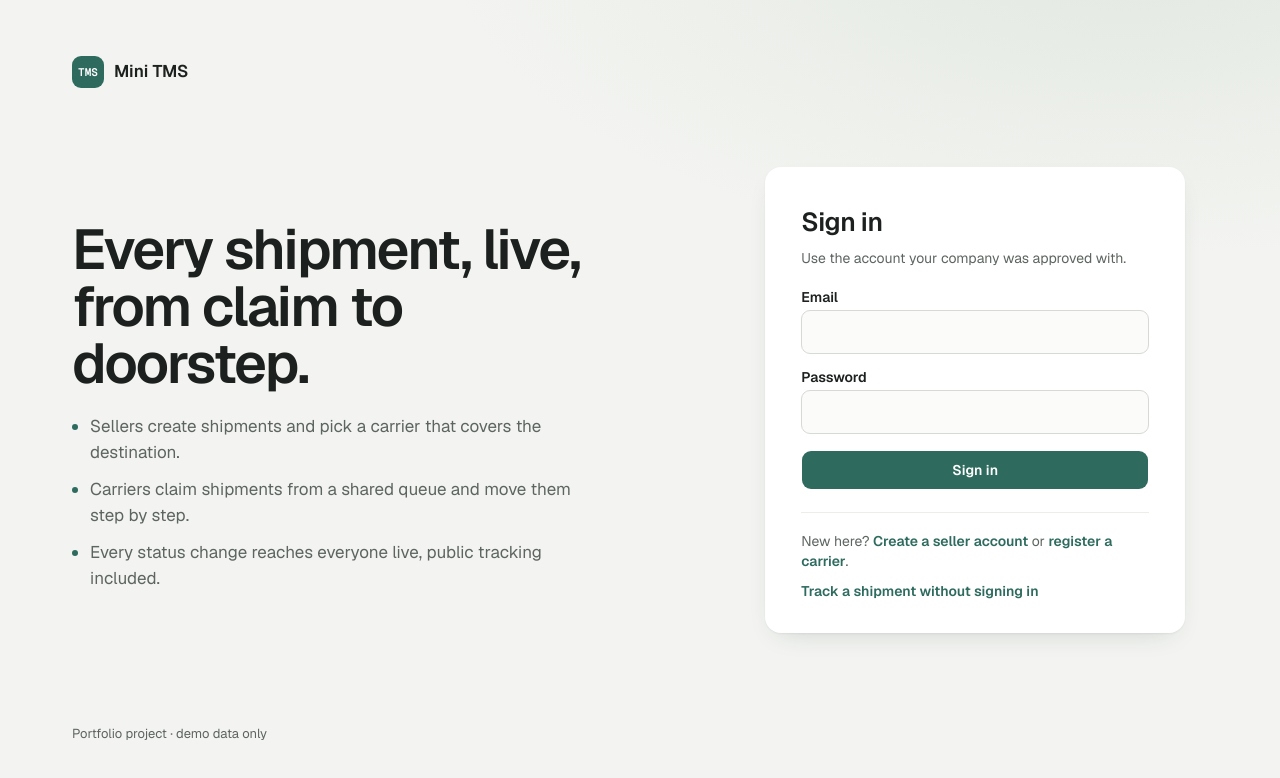
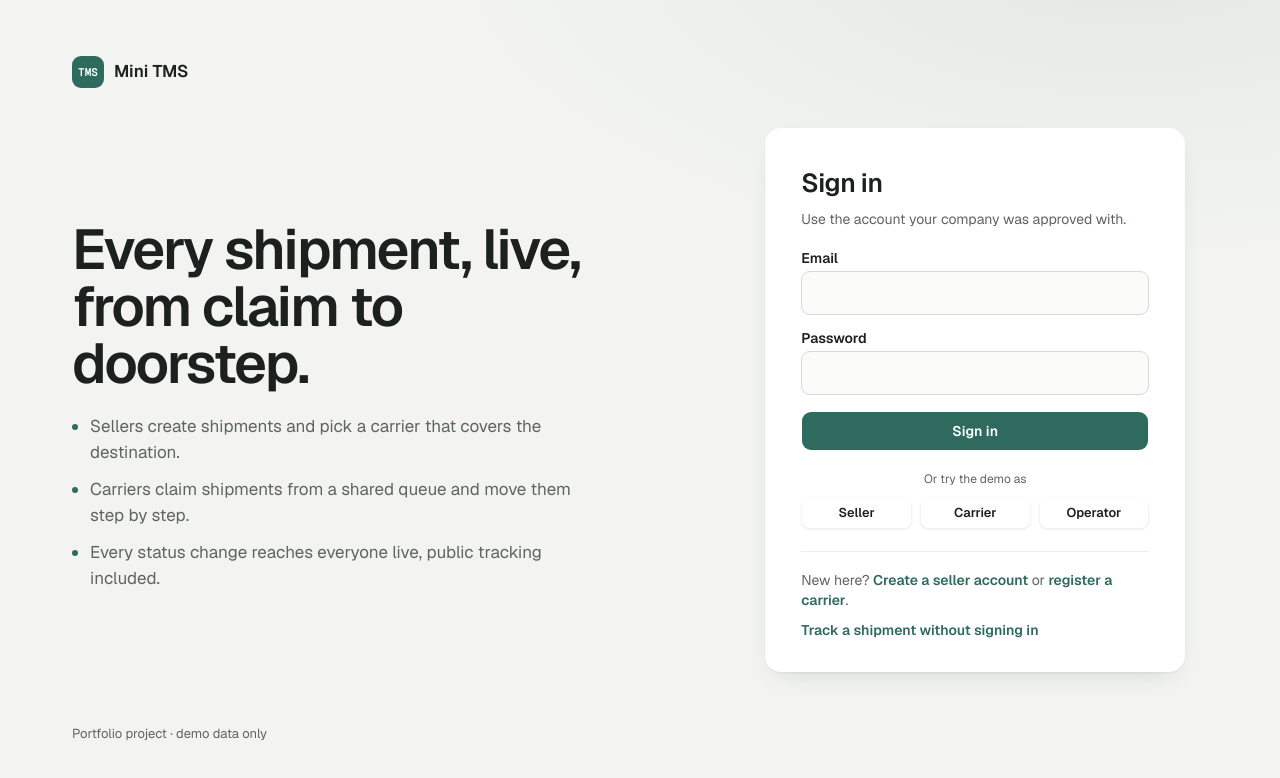
Before and after one commit to MGuerreiro42/mini-tms-logitrack, a Next.js app in the folder apps/web/: page /login in a window 1280 px wide. Shown: the top 778 px of the page. Built offline with nearby package versions, Linux system fonts and the light colour scheme; no server answers.

Commit message:
feat(web): one-click demo accounts on the login page

```diff
--- a/apps/web/src/app/(public)/login/page.tsx
+++ b/apps/web/src/app/(public)/login/page.tsx
@@ -2,6 +2,7 @@ import type { Metadata } from 'next';
 import { PublicPage } from '@/components/common/public-page';
 import { TextLink } from '@/components/common/text-link';
 import { LoginForm } from '@/features/auth/components/login-form';
+import { DEMO_LOGIN_ENABLED } from '@/features/auth/lib/demo-accounts';
 import { ROUTES } from '@/lib/routes';
 import { SESSION_EXPIRED_PARAM } from '@/lib/session';
 
@@ -38,7 +39,7 @@ export default async function LoginPage({
         </>
       }
     >
-      <LoginForm />
+      <LoginForm showDemoAccounts={DEMO_LOGIN_ENABLED} />
     </PublicPage>
   );
 }
--- a/apps/web/src/features/auth/components/login-form.tsx
+++ b/apps/web/src/features/auth/components/login-form.tsx
@@ -7,6 +7,7 @@ import { FormError } from '@/components/common/form-error';
 import { FormField } from '@/components/common/form-field';
 import { Button } from '@/components/ui/button';
 import { useLoginMutation } from '../hooks/use-login';
+import { DEMO_ACCOUNTS } from '../lib/demo-accounts';
 
 const loginSchema = z.object({
   email: z.string().email('Enter a valid email'),
@@ -15,7 +16,7 @@ const loginSchema = z.object({
 
 type LoginFormValues = z.infer<typeof loginSchema>;
 
-export function LoginForm() {
+export function LoginForm({ showDemoAccounts = false }) {
   const {
     register,
     handleSubmit,
@@ -53,6 +54,27 @@ export function LoginForm() {
       >
         {loginMutation.isPending ? 'Signing in…' : 'Sign in'}
       </Button>
+      {showDemoAccounts && (
+        <div className="flex flex-col gap-2.5 pt-1">
+          <p className="text-center text-xs text-muted-foreground">
+            Or try the demo as
+          </p>
+          <div className="grid grid-cols-3 gap-2">
+            {DEMO_ACCOUNTS.map(({ label, email, password }) => (
+              <Button
+                key={email}
+                type="button"
+                variant="outline"
+                size="sm"
+                disabled={loginMutation.isPending}
+                onClick={() => loginMutation.mutate({ email, password })}
+              >
+                {label}
+              </Button>
+            ))}
+          </div>
+        </div>
+      )}
     </form>
   );
 }
--- /dev/null
+++ b/apps/web/src/features/auth/lib/demo-accounts.ts
@@ -0,0 +1,25 @@
+import type { LoginInput } from '../types';
+
+// Mirrors the API's SEED_DEMO: only turn it on where the demo accounts are seeded.
+export const DEMO_LOGIN_ENABLED = process.env.NEXT_PUBLIC_DEMO_LOGIN === 'true';
+
+const DEMO_PASSWORD = 'demo12345';
+
+// Admin is left out: its password comes from ADMIN_PASSWORD and isn't public.
+export const DEMO_ACCOUNTS: ReadonlyArray<{ label: string } & LoginInput> = [
+  {
+    label: 'Seller',
+    email: 'seller@demo.minitms.dev',
+    password: DEMO_PASSWORD,
+  },
+  {
+    label: 'Carrier',
+    email: 'carrier@demo.minitms.dev',
+    password: DEMO_PASSWORD,
+  },
+  {
+    label: 'Operator',
+    email: 'operator1@demo.minitms.dev',
+    password: DEMO_PASSWORD,
+  },
+];
```
Also changed, not shown: 2 other files (tests, documents, lock files or other folders).
